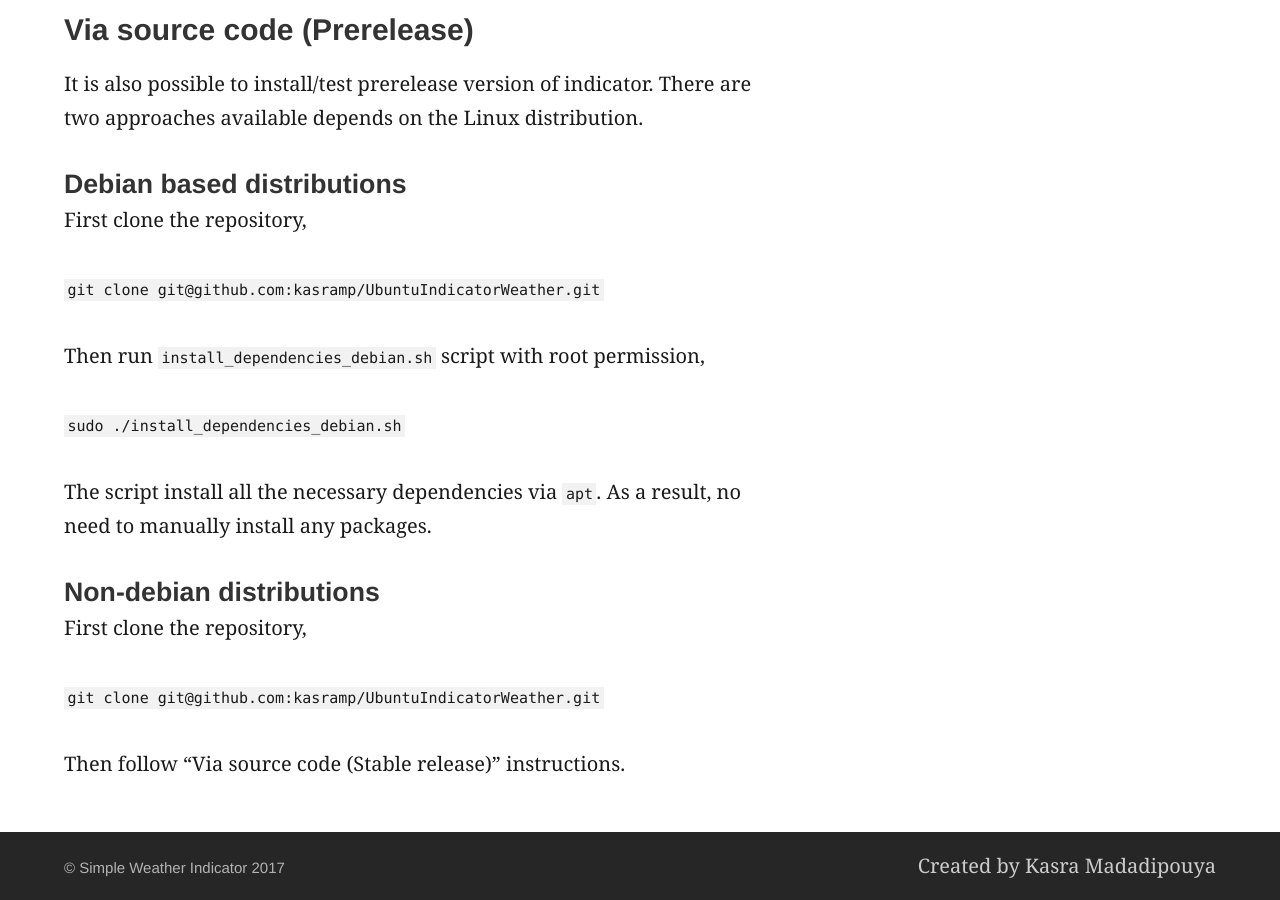
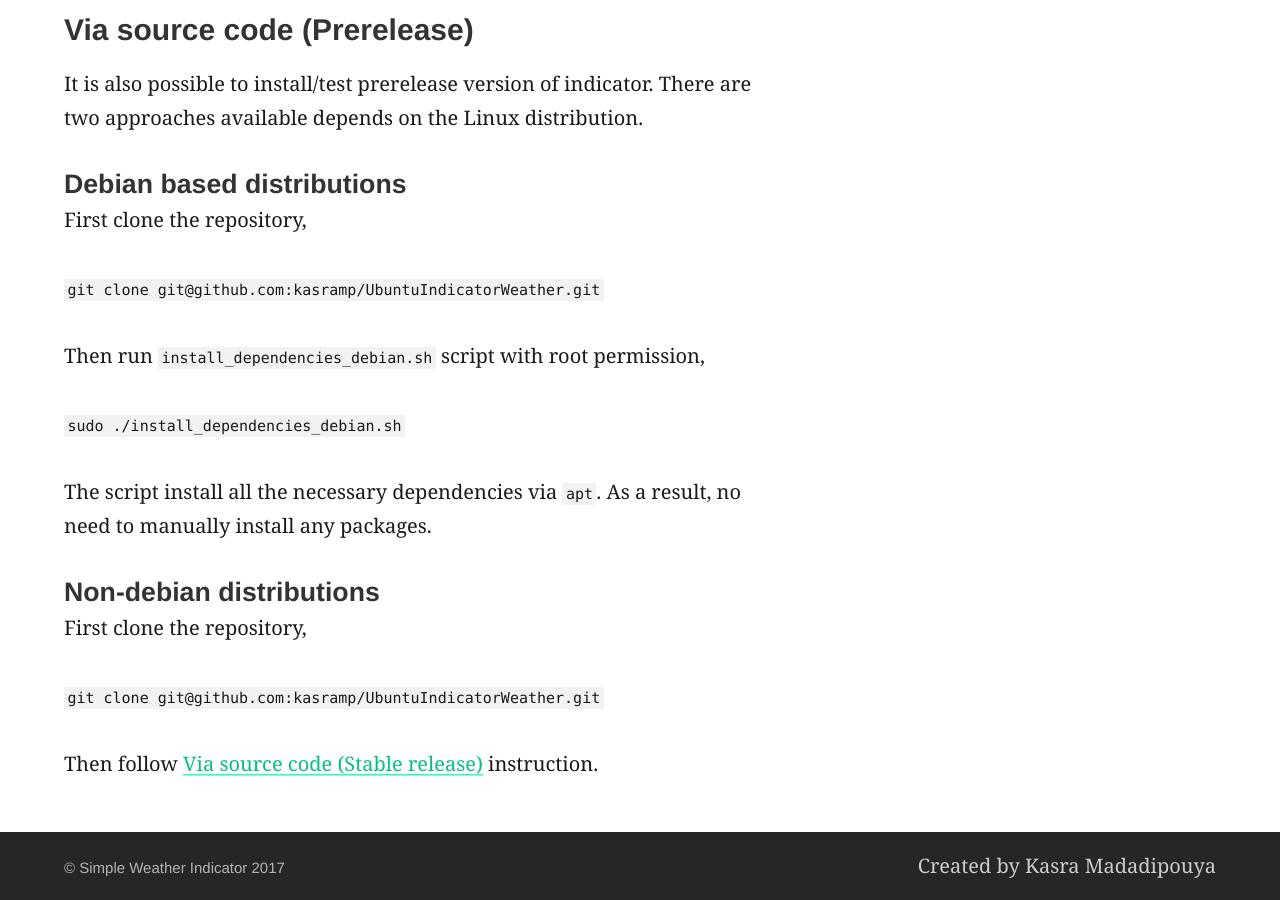
Before and after one commit to kasramp/UbuntuIndicatorWeather, a Jekyll site: the page built from installation.md, in a window 1280 px wide and 900 px high, scrolled down 3233 px. Built offline with Jekyll 4.4.1, drawn with Linux system fonts in a browser that asks for light colours.

Commit message:
Add anchor

```diff
--- a/installation.md
+++ b/installation.md
@@ -86,4 +86,4 @@
 
 `git clone git@github.com:kasramp/UbuntuIndicatorWeather.git`
 
-Then follow "Via source code (Stable release)" instructions.
+Then follow [Via source code (Stable release)](#via-source-code-stable-release) instruction.
```
